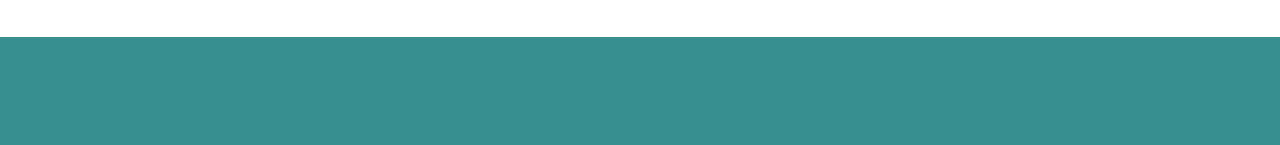
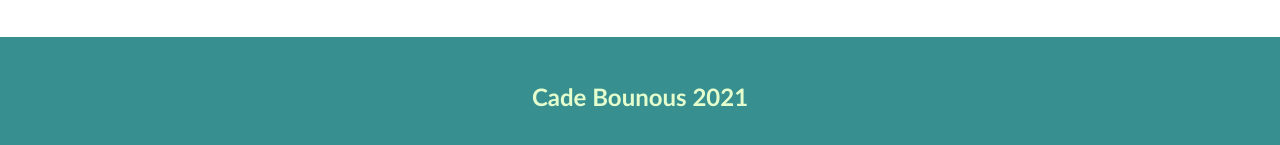
Before and after one commit to cDillanb/cDillanb.github.io, a plain HTML site: page index.html in a window 1280 px wide. Shown: the part 2559-2704 px from the top of the page. Drawn offline with Linux system fonts and the light colour scheme.

Commit message:
added footer message

```diff
--- a/index.html
+++ b/index.html
@@ -197,7 +197,9 @@
       </div>
     </div>
 
-    <footer></footer>
+    <footer>
+      <h2>Cade Bounous 2021</h2>
+    </footer>
     <script src="main.js"></script>
   </body>
 </html>
```
